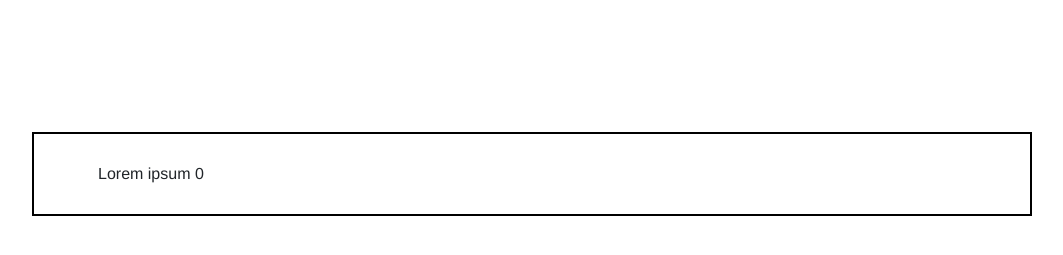
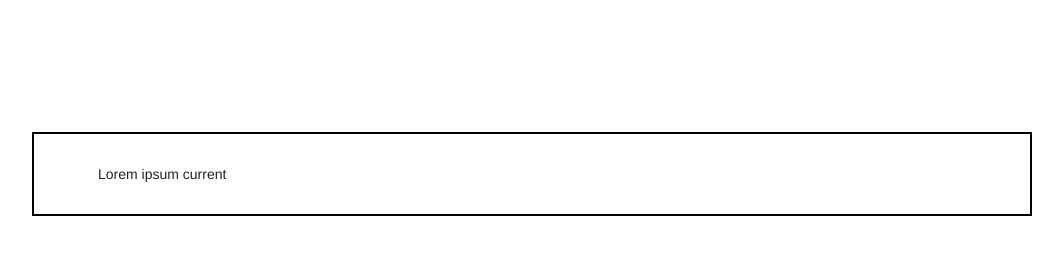
Before and after one commit to giodelabarrera/poc-react-notification-transition, a React (Create React App) app: page / in a window 1280 px wide. Shown: the top 255 px of the page, without its empty margins (108-1171 px from the left). Built offline with nearby package versions, Linux system fonts and the light colour scheme.

Commit message:
Add title transition

```diff
--- a/src/App.js
+++ b/src/App.js
@@ -9,8 +9,8 @@ const NOTIFICATION_TYPE = {
 };
 
 const notifications = [
-  { id: 1, type: NOTIFICATION_TYPE.LIKE, message: "Lorem ipsum 0" },
-  { id: 2, type: NOTIFICATION_TYPE.COMMENT, message: "Lorem ipsum 1" },
+  { id: 1, type: NOTIFICATION_TYPE.LIKE, message: "Lorem ipsum current" },
+  { id: 2, type: NOTIFICATION_TYPE.COMMENT, message: "Lorem ipsum next" },
   { id: 3, type: NOTIFICATION_TYPE.LIKE, message: "Lorem ipsum 2" },
   { id: 4, type: NOTIFICATION_TYPE.COMMENT, message: "Lorem ipsum 3" },
   { id: 5, type: NOTIFICATION_TYPE.LIKE, message: "Lorem ipsum 4" },
--- a/src/styles.css
+++ b/src/styles.css
@@ -10,6 +10,42 @@ body {
   text-align: center;
 }
 
+/* cuando entra */
+.fade-enter .item {
+  /* opacity: 0;
+  transform: translateY(-50%); */
+  opacity: 0;
+  transform: translateY(7px);
+}
+/* una vez dentro */
+.fade-enter-active .item {
+  /* opacity: 1;
+  transform: translateY(0%); */
+  transform: translateY(0%);
+  opacity: 1;
+  transition: transform 0.3s ease-out, opacity 0.3s ease-out;
+  transition-delay: 0.15s;
+}
+/* cuando sale */
+.fade-exit .item {
+  /* opacity: 1;
+  transform: translateY(0%); */
+  transform: translateY(0%);
+}
+/* una vez fuera */
+.fade-exit-active .item {
+  /* opacity: 0;
+  transform: translateY(50%); */
+  transform: translateY(-20px);
+  opacity: 0;
+  transition: transform 0.3s ease-in, opacity 0.3s ease-in;
+}
+
+/* .fade-enter-active .item,
+.fade-exit-active .item {
+  transition: opacity 500ms, transform 500ms;
+} */
+
 .header {
   display: flex;
   align-items: center;
@@ -19,23 +55,6 @@ body {
   padding: 28px 64px;
 }
 
-.fade-enter .item {
-  opacity: 0;
-  transform: translateY(-50%);
+.header__title {
+  font-size: 14px;
 }
-.fade-enter-active .item {
-  opacity: 1;
-  transform: translateY(0%);
-}
-.fade-exit .item {
-  opacity: 1;
-  transform: translateY(0%);
-}
-.fade-exit-active .item {
-  opacity: 0;
-  transform: translateY(50%);
-}
-.fade-enter-active .item,
-.fade-exit-active .item {
-  transition: opacity 500ms, transform 500ms;
-}
```
